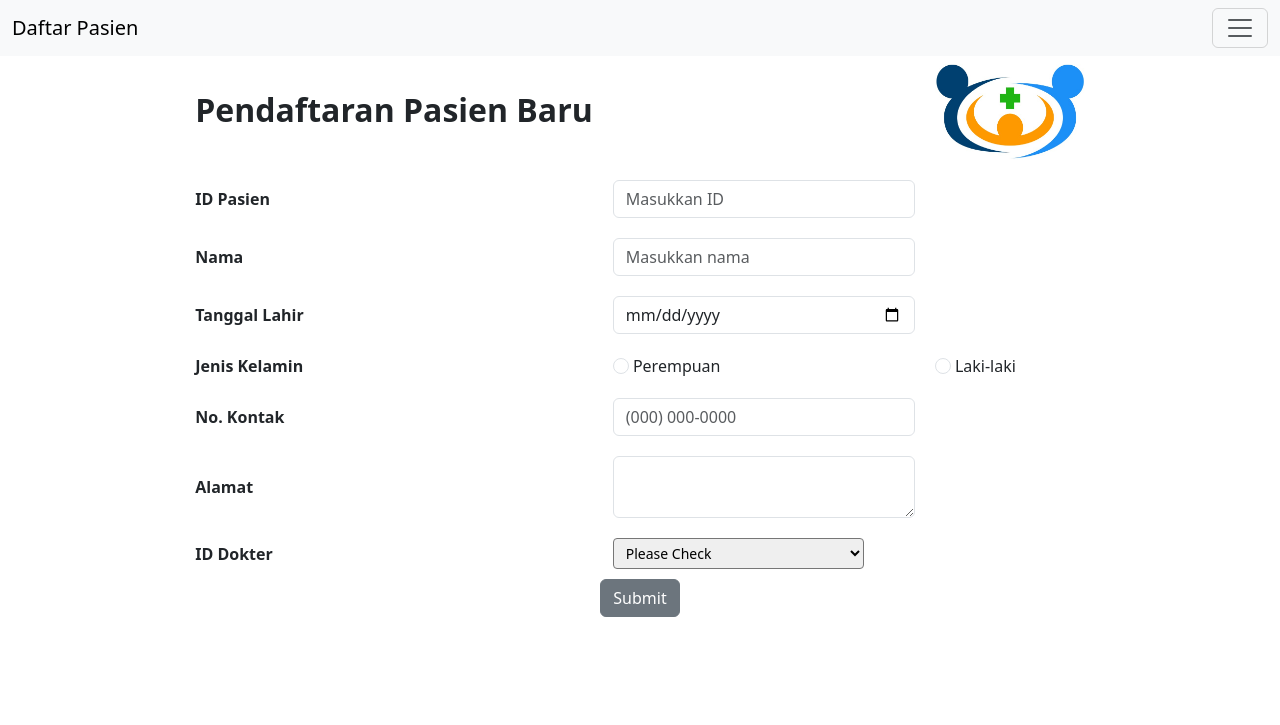
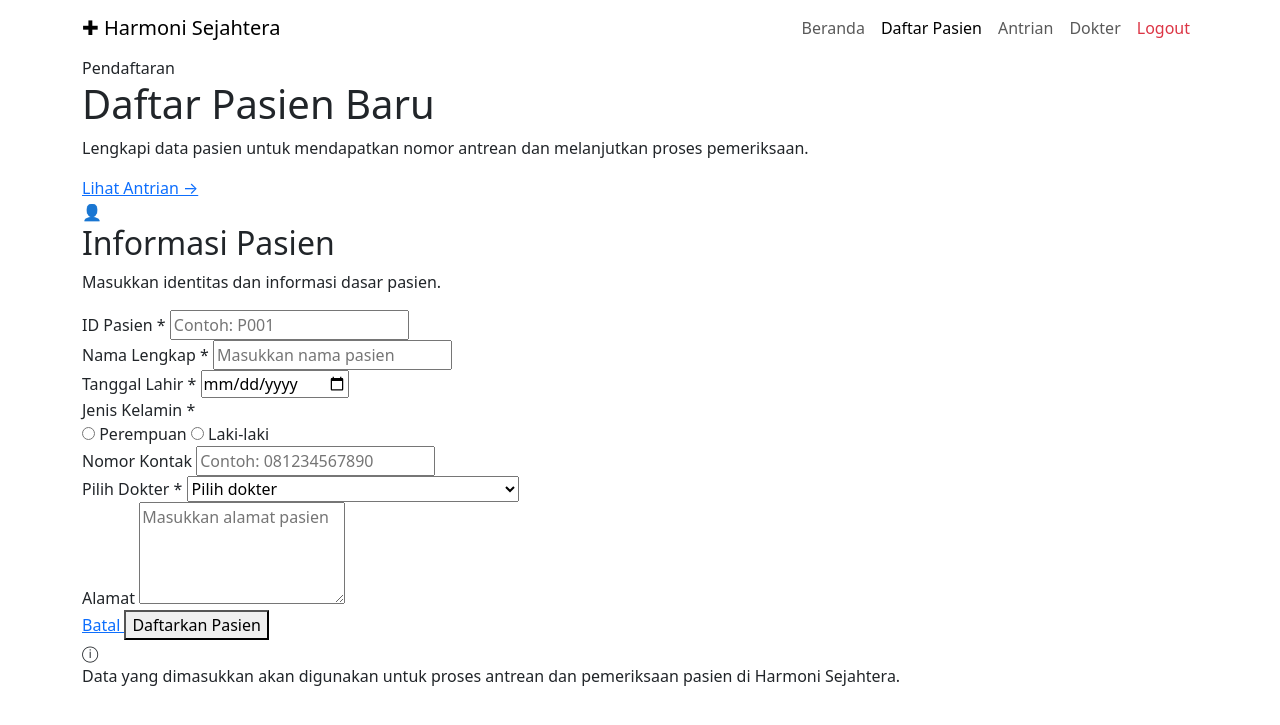
Before and after one commit to Veyzaputri/harmoni-sejahtera-hospital, a PHP site: page /form_pasien.php in a window 1280 px wide. Shown: the top 725 px of the page. Run offline with PHP 8.4, Linux system fonts and the light colour scheme; the visitor is signed in with stand-in values (Sample User, id 1).

Commit message:
Refactor form_pasien.php for improved structure

```diff
--- a/form_pasien.php
+++ b/form_pasien.php
@@ -1,111 +1,285 @@
 <?php
 session_start();
-if(empty($_SESSION['username'])){
-    header("location:index.php?pesan=belum_login");
+
+if (empty($_SESSION['username'])) {
+    header("Location: login.php?pesan=belum_login");
+    exit;
 }
-
 ?>
 
 <!doctype html>
-<html lang="en">
+<html lang="id">
 <head>
     <meta charset="utf-8">
     <meta name="viewport" content="width=device-width, initial-scale=1">
-    <title>Form Pasien</title>
-    <link href="https://cdn.jsdelivr.net/npm/bootstrap@5.3.2/dist/css/bootstrap.min.css" rel="stylesheet" integrity="sha384-T3c6CoIi6uLrA9TneNEoa7RxnatzjcDSCmG1MXxSR1GAsXEV/Dwwykc2MPK8M2HN" crossorigin="anonymous">
+
+    <title>Daftar Pasien | Harmoni Sejahtera</title>
+
+    <link href="https://cdn.jsdelivr.net/npm/bootstrap@5.3.2/dist/css/bootstrap.min.css" rel="stylesheet">
+    <link rel="stylesheet" href="patient.css">
 </head>
 
 <body>
-  <nav class="navbar bg-body-tertiary fixed-top">
-  <div class="container-fluid">
-    <a class="navbar-brand" href="#">Daftar Pasien</a>
-    <button class="navbar-toggler" type="button" data-bs-toggle="offcanvas" data-bs-target="#offcanvasNavbar" aria-controls="offcanvasNavbar" aria-label="Toggle navigation">
+
+<nav class="navbar navbar-expand-lg sticky-top">
+    <div class="container">
+
+        <a class="navbar-brand hospital-brand" href="home.php">
+            <span class="brand-icon">✚</span>
+            Harmoni Sejahtera
+        </a>
+
+        <button class="navbar-toggler"
+                type="button"
+                data-bs-toggle="collapse"
+                data-bs-target="#navbarMain">
             <span class="navbar-toggler-icon"></span>
         </button>
-    <div class="offcanvas offcanvas-end" tabindex="-1" id="offcanvasNavbar" aria-labelledby="offcanvasNavbarLabel">
-      <div class="offcanvas-header">
-        <h5 class="offcanvas-title" id="offcanvasNavbarLabel">Offcanvas</h5>
-        <button type="button" class="btn-close" data-bs-dismiss="offcanvas" aria-label="Close"></button>
+
+        <div class="collapse navbar-collapse" id="navbarMain">
+            <ul class="navbar-nav ms-auto align-items-lg-center">
+
+                <li class="nav-item">
+                    <a class="nav-link" href="home.php">Beranda</a>
+                </li>
+
+                <li class="nav-item">
+                    <a class="nav-link active" href="form_pasien.php">Daftar Pasien</a>
+                </li>
+
+                <li class="nav-item">
+                    <a class="nav-link" href="tampil_pasien.php">Antrian</a>
+                </li>
+
+                <li class="nav-item">
+                    <a class="nav-link" href="jadwal_dokter.php">Dokter</a>
+                </li>
+
+                <li class="nav-item">
+                    <a class="nav-link text-danger" href="logout.php">Logout</a>
+                </li>
+
+            </ul>
         </div>
-      <div class="offcanvas-body">
-        <ul class="navbar-nav justify-content-end flex-grow-1 pe-3">
-          <li class="nav-item">
-            <a class="nav-link active" aria-current="page" href="home.php">Home</a>
-          </li>
-          <li class="nav-item">
-            <a class="nav-link" href="tampil_pasien.php">lihat antrian</a>
-          </li>
-          <li class="nav-item dropdown">
-            <a class="nav-link dropdown-toggle" href="#" role="button" data-bs-toggle="dropdown" aria-expanded="false">
-              Dropdown
-            </a>
-            <ul class="dropdown-menu">
-              <li><a class="dropdown-item" href="https://maps.app.goo.gl/WjigaZYFWVvL7iJd9">Lokasi</a></li>
-              <li><a class="dropdown-item" href="logout.php">Logout</a></li>
-              <li>
-                <hr class="dropdown-divider">
-              </li>
-              <li><a class="dropdown-item" href="#">Something else here</a></li>
-            </ul>
-          </li>
-        </ul>
-        <form class="d-flex mt-3" role="search">
-          <input class="form-control me-2" type="search" placeholder="Search" aria-label="Search">
-          <button class="btn btn-outline-success" type="submit">Search</button>
-        </form>
-      </div>
-    </div>
+
     </div>
 </nav>
 
 
-    <center>
-    <form action="input_pasien.php" method="POST" style="margin-top:50px;" >
-    <table cellpadding=10 cellspacing=15>
-        <tr>
-        <th style="font-size: xx-large;">Pendaftaran Pasien Baru</th>
-        <td></td>
-        <td><img src="rsj.jpg" alt="logo rumah sakit" style="width:150px; height: 100px;"></td>
-        </tr>
-        <tr>
-            <th>ID Pasien </th>
-            <td><input type="text" class="form-control" placeholder="Masukkan ID" aria-label="First name" name="ID_pasien"></td>
-        </tr>
-        <tr>
-            <th>Nama </th>
-            <td><input type="text" class="form-control" placeholder="Masukkan nama" aria-label="First name" name="nama_pasien"></td>
-        </tr>
-        <tr>
-            <th>Tanggal Lahir</th>
-            <td><input type="date" class="form-control" id="birthdaytime" name="tgl_lahir"></td>
-        </tr>
-        <tr>
-            <th>Jenis Kelamin</th>
-            <td><input class="form-check-input" type="radio" id="flexRadioDefault1" value="Perempuan" name="jenis_kelamin"> Perempuan </td>
-            <td><input class="form-check-input" type="radio" id="flexRadioDefault2" value="Laki-Laki" name="jenis_kelamin"> Laki-laki </td>
-        </tr>
-        <tr>
-            <th>No. Kontak</th>
-            <td><input type="text" class="form-control" id="exampleFormControlInput1" placeholder="(000) 000-0000" name="no_kontak"></td>
-        </tr>
-        <tr>
-            <th>Alamat</th>
-            <td><textarea class="form-control" id="exampleFormControlTextarea1" name="alamat"></textarea></td>
-        </tr>
-        <tr>
-            <th>ID Dokter</th>
-            <td>
-            <select class="col-10 form-select-sm" aria-label="Small select example" name="id_dokter">
-            <option selected>Please Check</option>
-            <option value="1" >dr. Veyza Pradita Ardhia Putri, S.T., M.Kes.</option>
-            <option value="2" >dr. Rolly Dhea Venesia Sibuea, S.T., M.Kes.</option>
+<main class="patient-page">
+
+    <div class="container">
+
+        <div class="page-heading">
+            <div>
+                <span class="page-label">Pendaftaran</span>
+                <h1>Daftar Pasien Baru</h1>
+
+                <p>
+                    Lengkapi data pasien untuk mendapatkan nomor antrean
+                    dan melanjutkan proses pemeriksaan.
+                </p>
+            </div>
+
+            <a href="tampil_pasien.php" class="queue-button">
+                Lihat Antrian →
+            </a>
+        </div>
+
+
+        <?php if (isset($_GET["pesan"]) && $_GET["pesan"] === "lengkapi"): ?>
+
+            <div class="alert-custom">
+                Mohon lengkapi seluruh data wajib sebelum melanjutkan.
+            </div>
+
+        <?php endif; ?>
+
+
+        <div class="form-card">
+
+            <div class="form-card-header">
+
+                <div class="form-icon">
+                    👤
+                </div>
+
+                <div>
+                    <h2>Informasi Pasien</h2>
+                    <p>Masukkan identitas dan informasi dasar pasien.</p>
+                </div>
+
+            </div>
+
+
+            <form action="input_pasien.php" method="POST">
+
+                <div class="form-grid">
+
+                    <div class="form-group">
+                        <label for="ID_pasien">
+                            ID Pasien <span>*</span>
+                        </label>
+
+                        <input
+                            type="text"
+                            id="ID_pasien"
+                            name="ID_pasien"
+                            placeholder="Contoh: P001"
+                            required
+                        >
+                    </div>
+
+
+                    <div class="form-group">
+                        <label for="nama_pasien">
+                            Nama Lengkap <span>*</span>
+                        </label>
+
+                        <input
+                            type="text"
+                            id="nama_pasien"
+                            name="nama_pasien"
+                            placeholder="Masukkan nama pasien"
+                            required
+                        >
+                    </div>
+
+
+                    <div class="form-group">
+                        <label for="tgl_lahir">
+                            Tanggal Lahir <span>*</span>
+                        </label>
+
+                        <input
+                            type="date"
+                            id="tgl_lahir"
+                            name="tgl_lahir"
+                            required
+                        >
+                    </div>
+
+
+                    <div class="form-group">
+                        <label>
+                            Jenis Kelamin <span>*</span>
+                        </label>
+
+                        <div class="gender-options">
+
+                            <label class="radio-card">
+                                <input
+                                    type="radio"
+                                    name="jenis_kelamin"
+                                    value="Perempuan"
+                                    required
+                                >
+                                <span>Perempuan</span>
+                            </label>
+
+                            <label class="radio-card">
+                                <input
+                                    type="radio"
+                                    name="jenis_kelamin"
+                                    value="Laki-Laki"
+                                    required
+                                >
+                                <span>Laki-laki</span>
+                            </label>
+
+                        </div>
+                    </div>
+
+
+                    <div class="form-group">
+                        <label for="no_kontak">
+                            Nomor Kontak
+                        </label>
+
+                        <input
+                            type="text"
+                            id="no_kontak"
+                            name="no_kontak"
+                            placeholder="Contoh: 081234567890"
+                        >
+                    </div>
+
+
+                    <div class="form-group">
+                        <label for="id_dokter">
+                            Pilih Dokter <span>*</span>
+                        </label>
+
+                        <select
+                            id="id_dokter"
+                            name="id_dokter"
+                            required
+                        >
+                            <option value="" selected disabled>
+                                Pilih dokter
+                            </option>
+
+                            <option value="1">
+                                dr. Veyza Pradita Ardhia Putri, S.T., M.Kes.
+                            </option>
+
+                            <option value="2">
+                                dr. Rolly Dhea Venesia Sibuea, S.T., M.Kes.
+                            </option>
                         </select>
-            </td>
-        </tr>
-    </table>
-        <button type="submit" class="btn btn-secondary" name="submit">Submit</button>
+                    </div>
+
+
+                    <div class="form-group form-full">
+                        <label for="alamat">
+                            Alamat
+                        </label>
+
+                        <textarea
+                            id="alamat"
+                            name="alamat"
+                            rows="4"
+                            placeholder="Masukkan alamat pasien"
+                        ></textarea>
+                    </div>
+
+                </div>
+
+
+                <div class="form-actions">
+
+                    <a href="home.php" class="btn-cancel">
+                        Batal
+                    </a>
+
+                    <button type="submit"
+                            name="submit"
+                            class="btn-submit">
+                        Daftarkan Pasien
+                    </button>
+
+                </div>
+
             </form>
-    </center>
-    <script src="https://cdn.jsdelivr.net/npm/bootstrap@5.3.2/dist/js/bootstrap.bundle.min.js" integrity="sha384-C6RzsynM9kWDrMNeT87bh95OGNyZPhcTNXj1NW7RuBCsyN/o0jlpcV8Qyq46cDfL" crossorigin="anonymous"></script>
+
+        </div>
+
+
+        <div class="info-note">
+            <div>ⓘ</div>
+
+            <p>
+                Data yang dimasukkan akan digunakan untuk proses antrean
+                dan pemeriksaan pasien di Harmoni Sejahtera.
+            </p>
+        </div>
+
+    </div>
+
+</main>
+
+
+<script src="https://cdn.jsdelivr.net/npm/bootstrap@5.3.2/dist/js/bootstrap.bundle.min.js"></script>
+
 </body>
 </html>
```
Lines whose indentation alone changed are shown as unchanged.
